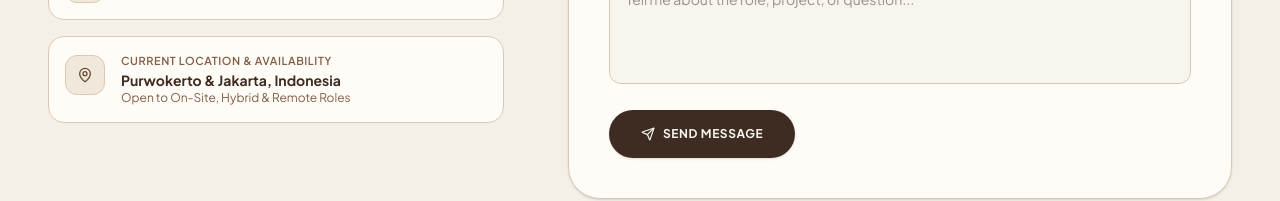
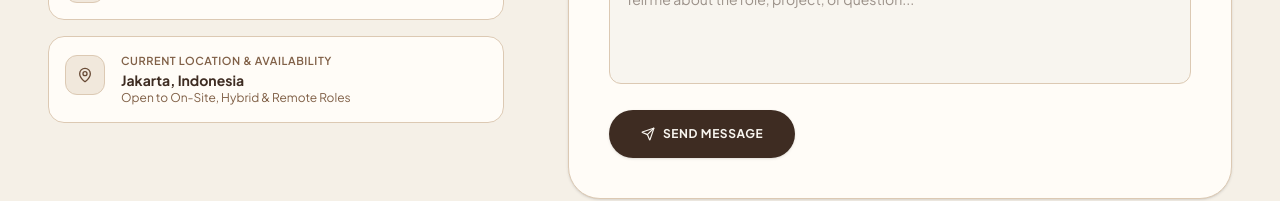
Before and after one commit to Gabriellachristiani/Gabriella_Portofolio, a React (Vite) app: page / in a window 1280 px wide. Shown: the part 3281-3482 px from the top of the page. Built offline with nearby package versions, Linux system fonts and the light colour scheme; no server answers.

Commit message:
fix: update contact details in portfolio
- Corrected LinkedIn profile URL
- Updated location to reflect current base in Jakarta

```diff
--- a/src/components/ContactSection.tsx
+++ b/src/components/ContactSection.tsx
@@ -97,7 +97,7 @@ export const ContactSection: React.FC<ContactSectionProps> = ({ profile }) => {
                     LinkedIn Network
                   </div>
                   <a
-                    href={profile?.linkedInUrl || 'https://www.linkedin.com/in/gabriella-christiani'}
+                    href={profile?.linkedInUrl || 'https://www.linkedin.com/in/gabriellachristiani'}
                     target="_blank"
                     rel="noopener noreferrer"
                     className="text-sm font-bold text-[#3E2C22] hover:text-[#694B36] transition-colors flex items-center gap-1"
@@ -118,7 +118,7 @@ export const ContactSection: React.FC<ContactSectionProps> = ({ profile }) => {
                     Current Location & Availability
                   </div>
                   <div className="text-sm font-bold text-[#3E2C22]">
-                    {profile?.location || 'Purwokerto & Jakarta, Indonesia'}
+                    {profile?.location || 'Jakarta, Indonesia'}
                   </div>
                   <div className="text-xs text-[#806047]">
                     Open to On-Site, Hybrid & Remote Roles
```
